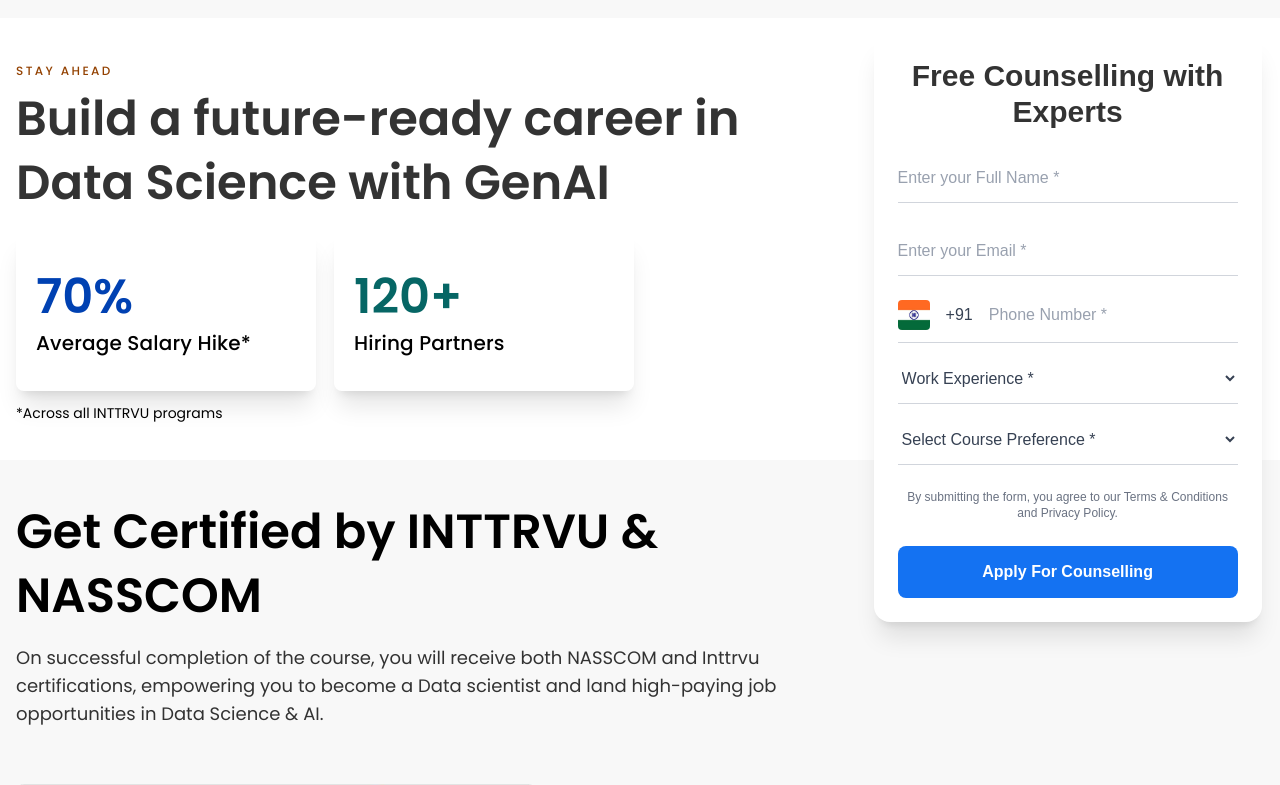
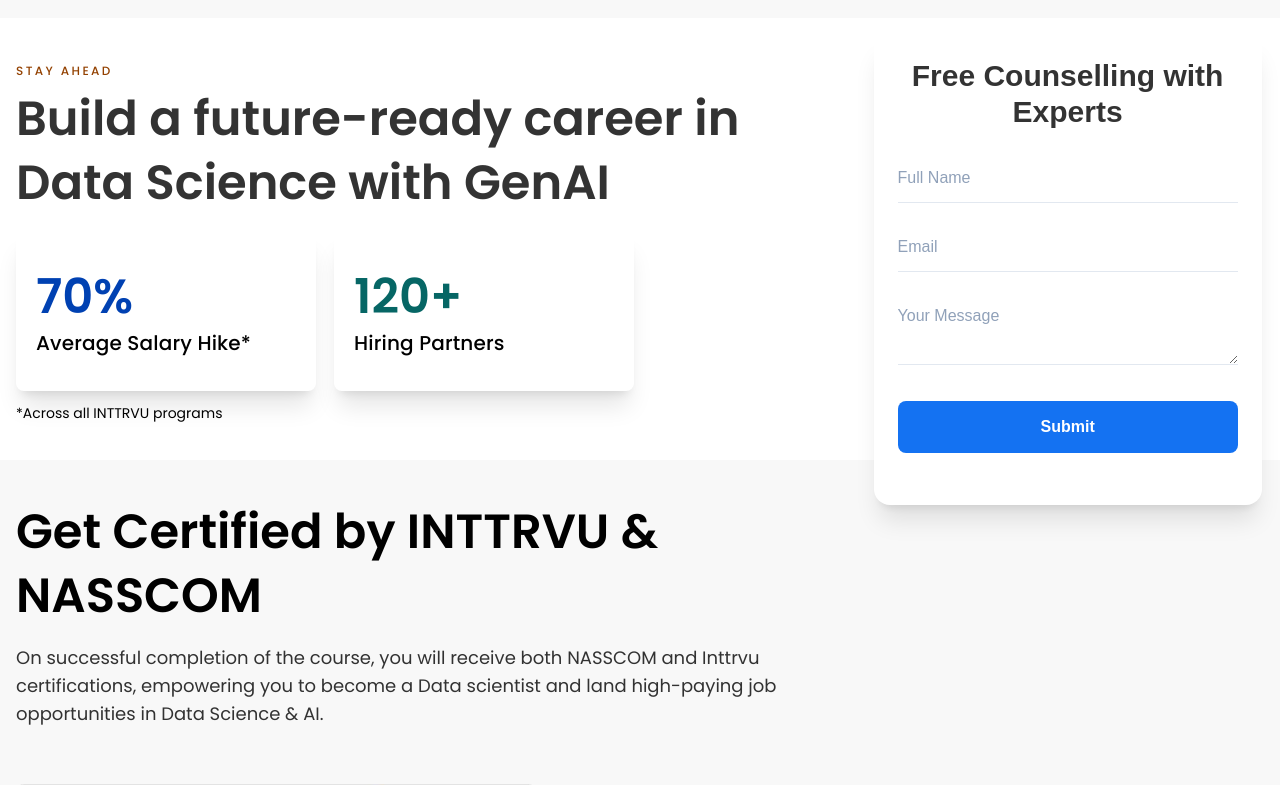
Before and after one commit to mavenco-tanwar/INTTRVU.AI, a Next.js app: page / in a window 1280 px wide. Shown: the part 641-1426 px from the top of the page. Built offline with nearby package versions, Linux system fonts and the light colour scheme.

Commit message:
form integrate web3

```diff
--- a/src/app/_components/floatCard/FloatCard.js
+++ b/src/app/_components/floatCard/FloatCard.js
@@ -1,21 +1,30 @@
 "use client";
-
-
-import Image from "next/image";
-import React, { useRef } from "react";
+import { useEffect, useRef, useState } from "react";
 
 function FloatCard() {
-  const formRef = useRef(null);
+  const [result, setResult] = useState("");
 
-  function handleSubmit(e) {
-    e.preventDefault();
+  const onSubmit = async (event) => {
+    event.preventDefault();
+    setResult("Sending...");
 
+    const formData = new FormData(event.target);
+    formData.append("access_key", "6e46627e-66a1-4662-86f6-f25fc529e8b9");
 
-    formRef.current.reset();
+    const response = await fetch("https://api.web3forms.com/submit", {
+      method: "POST",
+      body: formData,
+    });
 
+    const data = await response.json();
 
-    window.location.href = "https://inttrvu.ai/thank-you-data-science/"; // <-- change link here
+    if (data.success) {
+      setResult("Form Submitted Successfully");
+      event.target.reset();
+    } else {
+      setResult("Error submitting form");
     }
+  };
 
   return (
     <div className="h-full w-[420px] lg:left-[67%] absolute top-0 p-4 hidden min-[1150px]:block">
@@ -26,86 +35,37 @@
         </h2>
 
         {/* FORM */}
-        <form ref={formRef} onSubmit={handleSubmit} className="flex flex-col gap-6">
-
-          {/* NAME */}
+          <form className="flex flex-col gap-5" onSubmit={onSubmit}>
             <input
               type="text"
-            placeholder="Enter your Full Name *"
-            className="w-full border-b border-gray-300 py-3 text-[16px] outline-none placeholder:text-gray-400"
+              name="name"
+              placeholder="Full Name"
               required
+              className="w-full text-black border-b border-slate-200 py-3 placeholder:text-slate-400 outline-none"
             />
 
-          {/* EMAIL */}
             <input
               type="email"
-            placeholder="Enter your Email *"
-            className="w-full border-b border-gray-300 py-3 text-[16px] outline-none placeholder:text-gray-400"
+              name="email"
+              placeholder="Email"
               required
+              className="w-full text-black border-b border-slate-200 py-3 placeholder:text-slate-400 outline-none"
             />
 
-          {/* PHONE */}
-          <div className="flex items-center gap-4 border-b border-gray-300 pb-3">
-            <Image
-              src="/indian.jpg"
-              alt="India"
-              width={32}
-              height={20}
-              className="rounded"
-            />
-            <span className="text-[16px] text-gray-700 font-medium">+91</span>
+            <textarea
+              name="message"
+              placeholder="Your Message"
+              className="w-full text-black border-b border-slate-200 py-3 placeholder:text-slate-400 outline-none"
+            ></textarea>
 
-            <input
-              type="tel"
-              placeholder="Phone Number *"
-              className="flex-1 outline-none text-[16px] placeholder:text-gray-400"
-              required
-            />
-          </div>
-
-          {/* WORK EXPERIENCE */}
-          <div className="border-b border-gray-300 pb-3">
-            <select
-              className="w-full outline-none text-[16px] bg-transparent text-gray-700"
-              defaultValue=""
-              required
-            >
-              <option value="" disabled>Work Experience *</option>
-              <option value="0">0 Years</option>
-              <option value="1">1 Year</option>
-              <option value="2">2 Years</option>
-              <option value="3">3+ Years</option>
-            </select>
-          </div>
-
-          {/* COURSE PREFERENCE */}
-          <div className="border-b border-gray-300 pb-3">
-            <select
-              className="w-full outline-none text-[16px] bg-transparent text-gray-700"
-              defaultValue=""
-              required
-            >
-              <option value="" disabled>Select Course Preference *</option>
-              <option value="ds">Data Science</option>
-              <option value="ai">AI / ML</option>
-              <option value="da">Data Analytics</option>
-            </select>
-          </div>
-
-          {/* TERMS */}
-          <p className="text-[12px] text-gray-500 text-center leading-snug">
-            By submitting the form, you agree to our Terms & Conditions and Privacy Policy.
-          </p>
-
-          {/* BUTTON */}
             <button
               type="submit"
-            className={"w-full bg-[#1472F2] hover:bg-[#0f5ccc] cursor-pointer text-white font-semibold py-3.5 rounded-lg text-[16px]"}
+              className="mt-4 w-full bg-[#1472F2] hover:bg-[#0f5ccc] text-white font-semibold py-3.5 rounded-lg cursor-pointer"
+            >
+              Submit
+            </button>
 
-          >Apply For Counselling</button>
-
-
-
+            <p className="text-sm text-center text-slate-500 mt-2">{result}</p>
           </form>
       </div>
     </div>
--- a/src/app/_components/formPopUp/FormPopUp.js
+++ b/src/app/_components/formPopUp/FormPopUp.js
@@ -7,23 +7,19 @@
   open = false,
   onClose = () => {},
   imageSrc = "/popup-left.jpg",
-  submitRedirect = undefined,
-  text
+  text,
 }) {
+  const modalRef = useRef(null);
   const overlayRef = useRef(null);
-  const modalRef = useRef(null);
 
-  const [name, setName] = useState("");
-  const [email, setEmail] = useState("");
-  const [phone, setPhone] = useState("");
-  const [workExp, setWorkExp] = useState("");
-  const [course, setCourse] = useState("");
+  const [result, setResult] = useState("");
 
+  // Focus trap + ESC close
   useEffect(() => {
     if (open) {
       const t = setTimeout(() => {
         modalRef.current?.querySelector("input, select, button")?.focus();
-      }, 50);
+      }, 80);
 
       const onKey = (e) => {
         if (e.key === "Escape") onClose();
@@ -37,35 +33,30 @@
     }
   }, [open, onClose]);
 
-  useEffect(() => {
-    const handler = (e) => {
-      if (!open) return;
-      if (overlayRef.current && e.target === overlayRef.current) onClose();
-    };
-    window.addEventListener("click", handler);
-    return () => window.removeEventListener("click", handler);
-  }, [open, onClose]);
-
   if (!open) return null;
 
-  function resetForm() {
-    setName("");
-    setEmail("");
-    setPhone("");
-    setWorkExp("");
-    setCourse("");
-  }
+  // Web3Forms submit handler
+  const onSubmit = async (event) => {
+    event.preventDefault();
+    setResult("Sending...");
 
-  function handleSubmit(e) {
-    e.preventDefault();
-    resetForm();
+    const formData = new FormData(event.target);
+    formData.append("access_key", "6e46627e-66a1-4662-86f6-f25fc529e8b9");
 
-    if (submitRedirect) {
-      window.location.href = submitRedirect;
+    const response = await fetch("https://api.web3forms.com/submit", {
+      method: "POST",
+      body: formData,
+    });
+
+    const data = await response.json();
+
+    if (data.success) {
+      setResult("Form Submitted Successfully");
+      event.target.reset();
     } else {
-      onClose();
+      setResult("Error submitting form");
     }
-  }
+  };
 
   return (
     <div
@@ -73,6 +64,9 @@
       className="fixed inset-0 z-50 flex items-center justify-center bg-black/60 p-6"
       role="dialog"
       aria-modal="true"
+      onClick={(e) => {
+        if (e.target === overlayRef.current) onClose();
+      }}
     >
       <div
         ref={modalRef}
@@ -80,18 +74,18 @@
           relative max-w-6xl bg-white rounded-xl shadow-2xl
           overflow-hidden flex flex-col lg:flex-row
           align-items-center
-          max-h-[75vh] overflow-y-auto
+          max-h-[70vh] overflow-y-auto
         "
-        style={{ minHeight: 520, alignItems: "center" }}
+        style={{ maxHeight: 450, alignItems: "center" }}
       >
-        {/* CLOSE BUTTON */}
+        {/* Close button */}
         <button
           onClick={onClose}
           aria-label="Close"
           className="
             absolute cursor-pointer top-4
             right-4 md:right-4
-            max-sm:right-2    /* More right on mobile */
+            max-sm:right-2
             z-20 w-8 h-8 rounded-full
             flex items-center justify-center
             border border-slate-200 bg-white text-slate-600
@@ -110,102 +104,57 @@
           </svg>
         </button>
 
-        {/* LEFT IMAGE — hidden on mobile */}
+        {/* Left image */}
         <div className="hidden overflow-hidden lg:flex lg:w-1/2 bg-white items-center justify-center p-0">
           <div className="w-full">
-            <Image
-              src={imageSrc}
-              alt="Promo"
-              width={480}
-              height={300}
-              className="h-auto object-cover"   // MATCH HEIGHT PERFECTLY
+          <Image
+            src={imageSrc}
+            alt="Promo"
+            width={480}
+            height={300}
+            className="h-auto object-cover"
             />
           </div>
         </div>
 
-        {/* RIGHT FORM */}
-        <div className="w-full lg:w-1/2 p-8 lg:px-12 lg:py-10">
+        {/* Right Form */}
+        <div className="w-full lg:w-1/2 px-8 py-12 lg:px-12 lg:py-10">
           <h3 className="text-2xl font-semibold text-slate-900 mb-6 text-center">
             {text}
           </h3>
 
-          <form onSubmit={handleSubmit} className="flex flex-col gap-5">
-
+          <form className="flex flex-col gap-5" onSubmit={onSubmit}>
             <input
-              value={name}
-              onChange={(e) => setName(e.target.value)}
-              placeholder="Enter your Full Name *"
+              type="text"
+              name="name"
+              placeholder="Full Name"
               required
               className="w-full text-black border-b border-slate-200 py-3 placeholder:text-slate-400 outline-none"
             />
 
             <input
-              value={email}
-              onChange={(e) => setEmail(e.target.value)}
-              placeholder="Enter your Email *"
               type="email"
+              name="email"
+              placeholder="Email"
               required
-              className="w-full border-b text-black border-slate-200 py-3 placeholder:text-slate-400 outline-none"
+              className="w-full text-black border-b border-slate-200 py-3 placeholder:text-slate-400 outline-none"
             />
 
-            <div className="flex items-center gap-3 border-b border-slate-200 pb-2">
-
-              <div className="flex items-center gap-2 max-[350px]:hidden">
-                <Image src="/indian.jpg" alt="IN" width={28} height={20} />
-                <span className="text-slate-700">+91</span>
-              </div>
-
-              <input
-                value={phone}
-                onChange={(e) => setPhone(e.target.value)}
-                placeholder="Phone Number *"
-                type="tel"
-                required
-                className="flex-1 text-black outline-none py-2 placeholder:text-slate-400"
-              />
-            </div>
-
-            <select
-              value={workExp}
-              onChange={(e) => setWorkExp(e.target.value)}
-              required
-              className="w-full border-b border-slate-200 py-3 text-black bg-transparent outline-none"
-            >
-              <option value="" disabled>
-                Work Experience *
-              </option>
-              <option value="0">0 Years</option>
-              <option value="1">1 Year</option>
-              <option value="2">2 Years</option>
-              <option value="3">3+ Years</option>
-            </select>
-
-            <select
-              value={course}
-              onChange={(e) => setCourse(e.target.value)}
-              required
-              className="w-full border-b text-black border-slate-200 py-3 bg-transparent outline-none"
-            >
-              <option value="" disabled>
-                Select Course Preference *
-              </option>
-              <option value="ds">Data Science</option>
-              <option value="ai">AI / ML</option>
-              <option value="da">Data Analytics</option>
-            </select>
-
-            <p className="text-xs text-slate-500 text-center lg:text-left mt-2">
-              By submitting the form, you agree to our Terms and Conditions and our Privacy Policy.
-            </p>
+            <textarea
+              name="message"
+              placeholder="Your Message"
+              className="w-full text-black border-b border-slate-200 py-3 placeholder:text-slate-400 outline-none"
+            ></textarea>
 
             <button
               type="submit"
               className="mt-4 w-full bg-[#1472F2] hover:bg-[#0f5ccc] text-white font-semibold py-3.5 rounded-lg cursor-pointer"
             >
-              Apply For Counselling
+              Submit
             </button>
+
+            <p className="text-sm text-center text-slate-500 mt-2">{result}</p>
           </form>
-          <div class="npf_wgts" data-height="400px" data-w="6d50097018b6265f9de28709b4d645f9"></div>
         </div>
       </div>
     </div>
```
Also changed, not shown: src/app/_components/curriculum/Curriculum.js (+7 -7 lines). Lines whose indentation alone changed are shown as unchanged.
